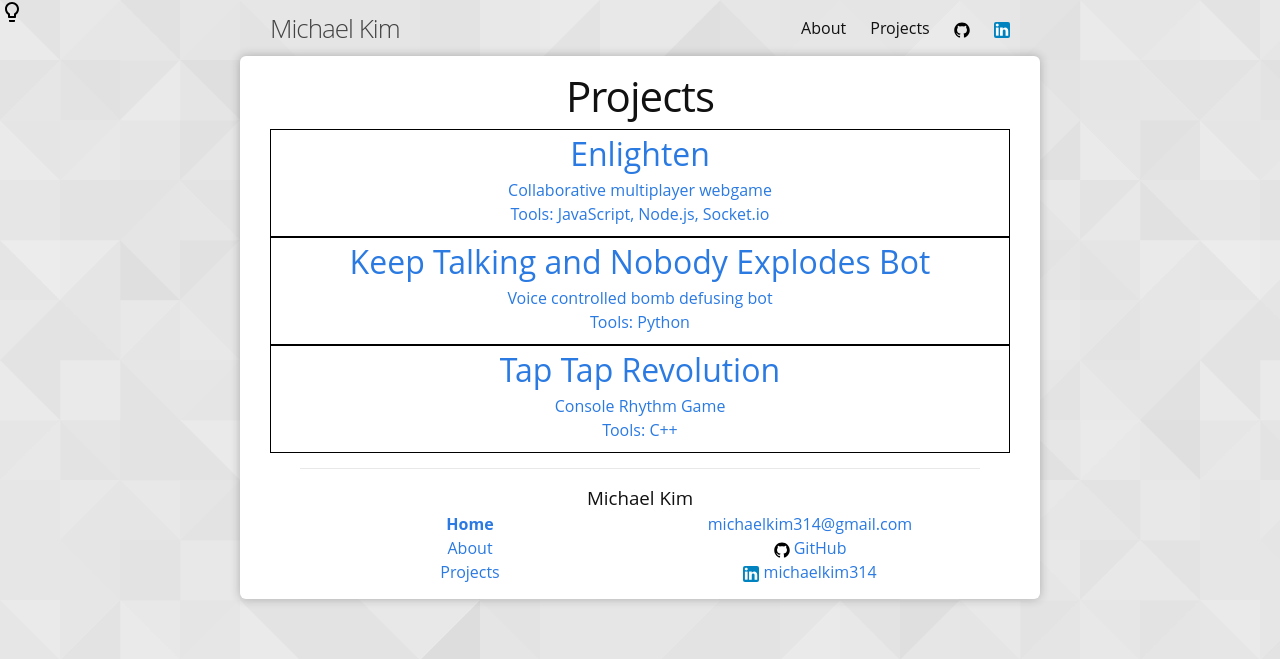
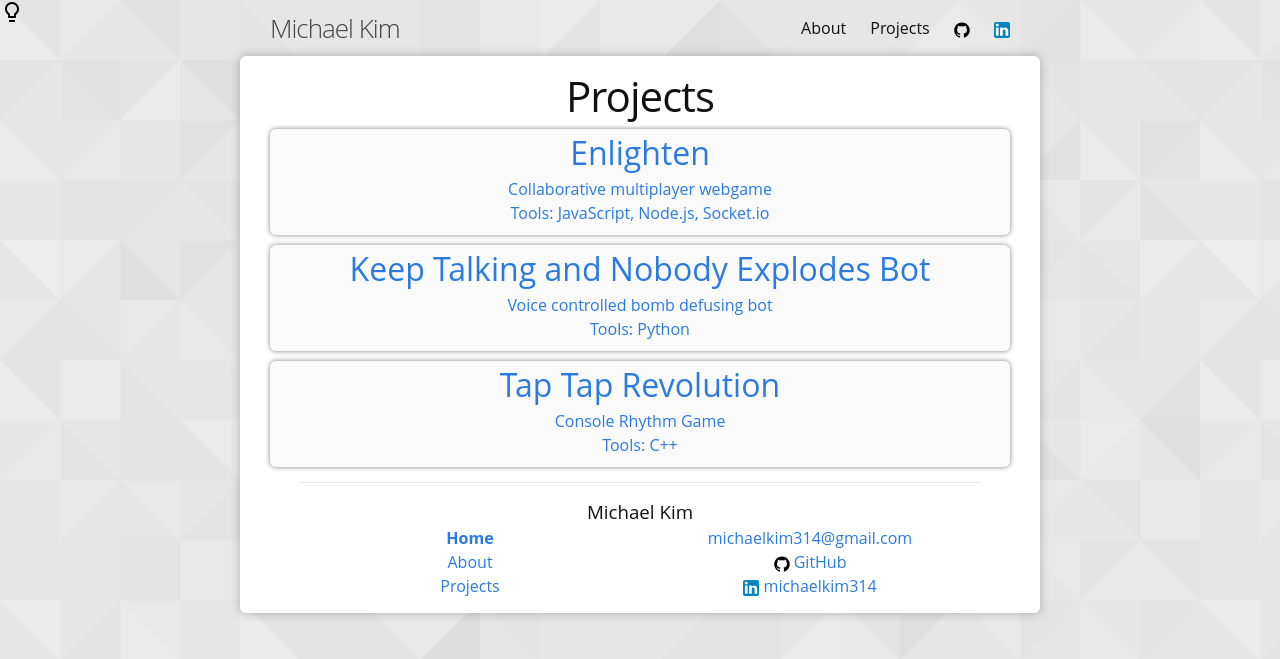
Before and after one commit to LenKagamine/lenkagamine.github.io, a Jekyll site: the page built from projects.html, in a window 1280 px wide. Shown: the top 659 px of the page. Built offline with Jekyll 4.4.1, drawn with Linux system fonts in a browser that asks for light colours; nearby versions of some CDN libraries.

Commit message:
Update style of project links

```diff
--- a/_sass/_layout.scss
+++ b/_sass/_layout.scss
@@ -42,9 +42,11 @@ Project page
     margin-bottom: 0;
   }
   .project{
-    border: 1px solid black;
+    border-radius: $border-radius;
     padding-bottom: $spacing-unit / 3;
-    //background-color: #f00;
+    margin-bottom: $spacing-unit / 3;
+    background-color: #fafafa;
+    box-shadow: 0 0 5px 0 rgba(0, 0, 0, 0.5);
   }
   a:hover{
     text-decoration: none;
@@ -80,6 +82,7 @@ Project page
   }
 }
 
+//Lightbulb positioning
 .lightbulb{
   position: absolute;
   z-index: 5;
--- a/js/main.js
+++ b/js/main.js
@@ -11,7 +11,7 @@ $(function(){
     $background.css("opacity", state);
     if(state === 0){
       $wrapper.css("background-color", "#e0e0e0");
-      $ccontainert.css("background-color", "#eaeaea");
+      $container.css("background-color", "#eaeaea");
     }
     else{
       $wrapper.css("background-color", "transparent");
```
